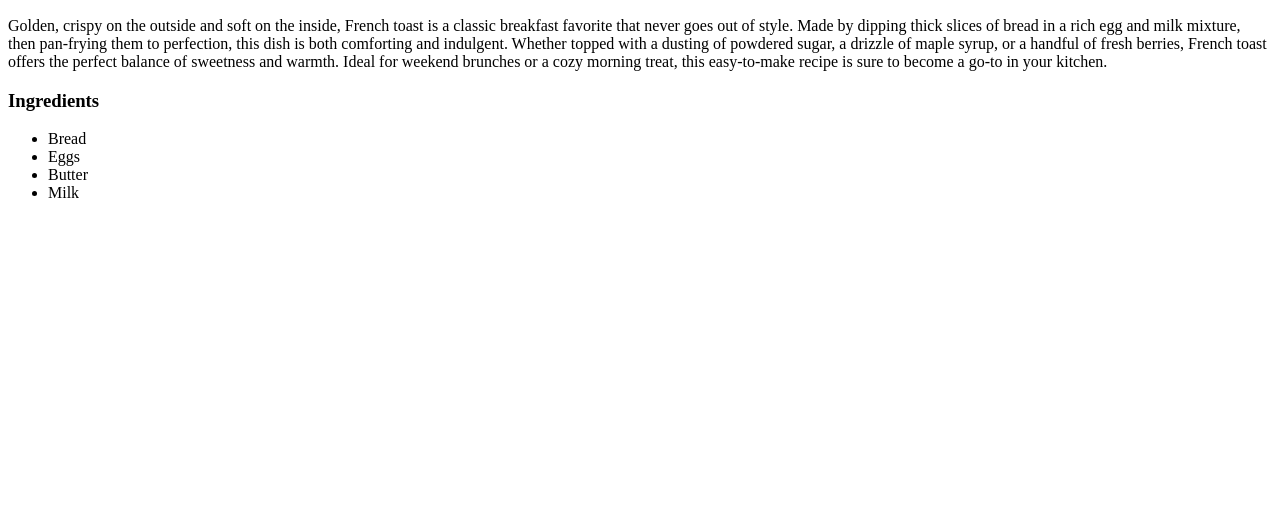
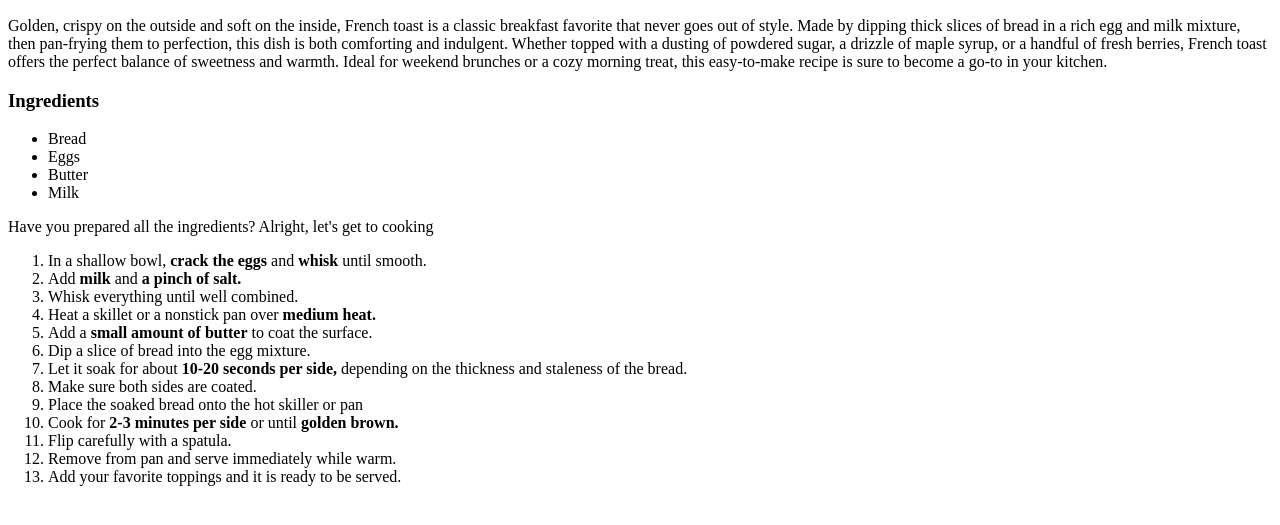
Before and after one commit to farhanredz/odin-recipes, a plain HTML site: page recipes/french-toast.html in a window 1280 px wide. Shown: the part 125-650 px from the top of the page. Drawn offline with Linux system fonts and the light colour scheme.

Commit message:
Added instructions to cook recipe

```diff
--- a/recipes/french-toast.html
+++ b/recipes/french-toast.html
@@ -17,6 +17,22 @@
             <li>Butter</li>
             <li>Milk</li>
         </ul>
+        <p>Have you prepared all the ingredients? Alright, let's get to cooking</p>
+        <ol>
+            <li>In a shallow bowl, <strong>crack the eggs</strong> and <strong>whisk</strong> until smooth.</li>
+            <li>Add <strong>milk</strong> and <strong>a pinch of salt.</strong></li>
+            <li>Whisk everything until well combined.</li>
+            <li>Heat a skillet or a nonstick pan over <strong>medium heat.</strong></li>
+            <li>Add a <strong>small amount of butter</strong> to coat the surface.</li>
+            <li>Dip a slice of bread into the egg mixture.</li>
+            <li>Let it soak for about <strong>10-20 seconds per side,</strong> depending on the thickness and staleness of the bread.</li>
+            <li>Make sure both sides are coated.</li>
+            <li>Place the soaked bread onto the hot skiller or pan</li>
+            <li>Cook for <strong>2-3 minutes per side</strong> or until <strong>golden brown.</strong></li>
+            <li>Flip carefully with a spatula.</li>
+            <li>Remove from pan and serve immediately while warm.</li>
+            <li>Add your favorite toppings and it is ready to be served.</li>
+        </ol>
 
     </body>
 </html>
```
